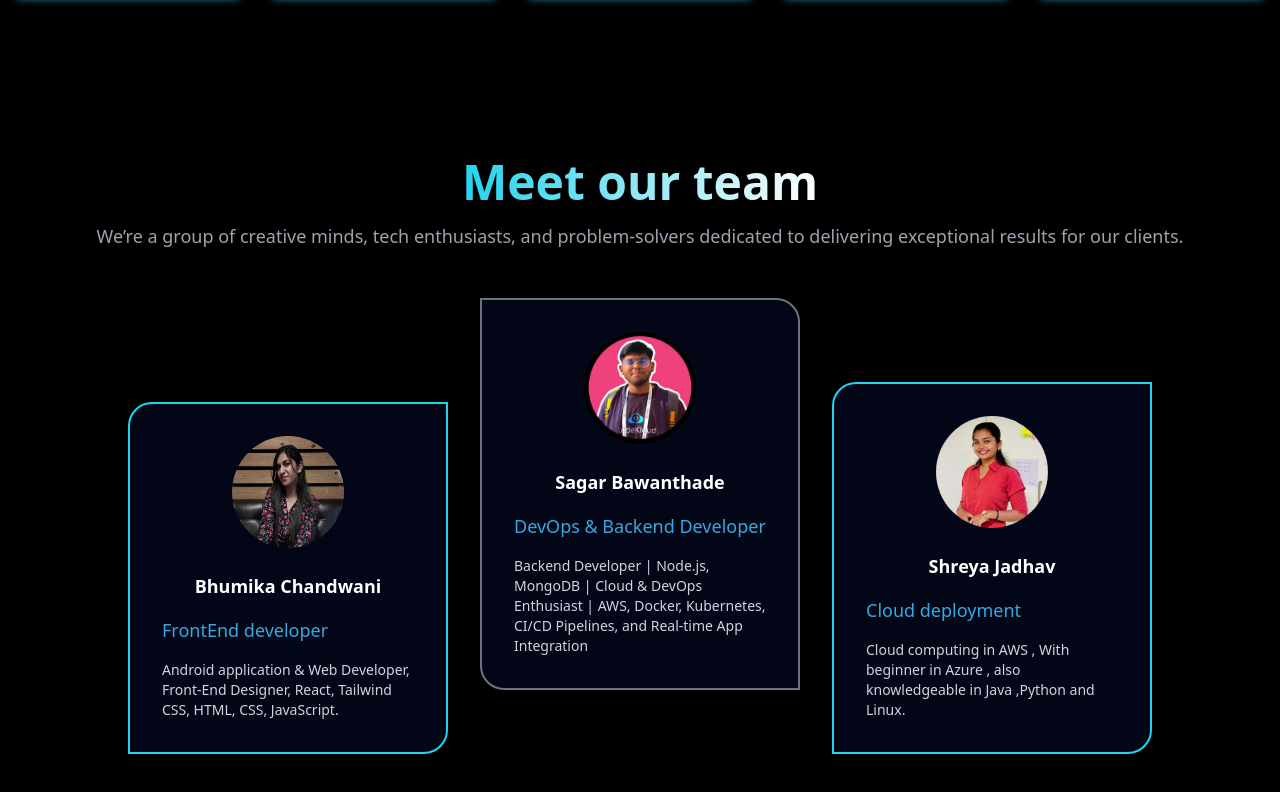
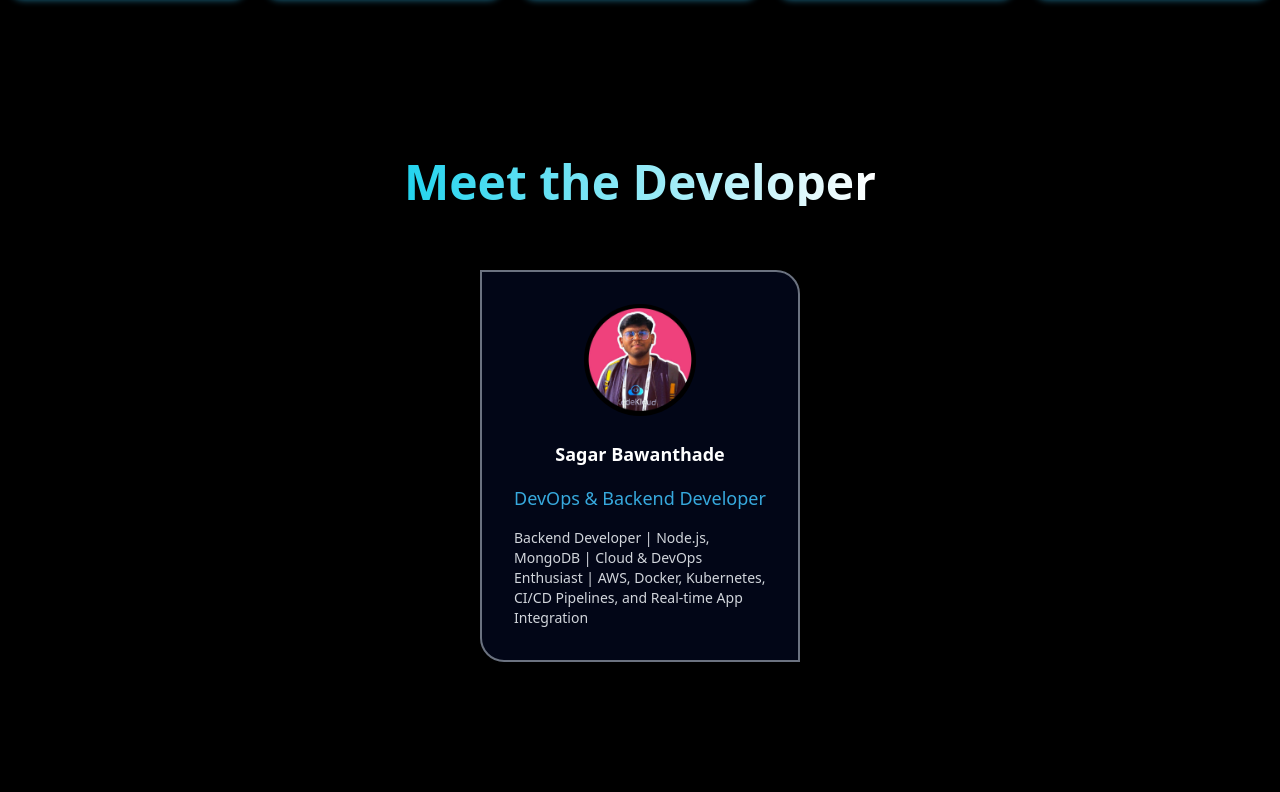
Before and after one commit to SagarBawanthade/KodeSesh, a React (Vite) app: page /About in a window 1280 px wide. Shown: the part 823-1615 px from the top of the page. Built offline with nearby package versions, Linux system fonts and the light colour scheme; what @isomorphic-git/lightning-fs would draw is missing.

Commit message:
added meet the developer

```diff
--- a/src/Components/SessionEndDialog.jsx
+++ b/src/Components/SessionEndDialog.jsx
@@ -108,7 +108,9 @@ const SessionEndDialog = ({
     setTimeout(() => {
        // Reset authentication status
     }, 2000);
-    navigate('/'); // Redirect to home or another page
+    navigate('/');
+    window.location.reload(); // Reload to reset state
+    // Redirect to home or another page
     toast.success("Session ended Successfully.")
   };
 
--- a/src/Components/Team.jsx
+++ b/src/Components/Team.jsx
@@ -2,13 +2,13 @@
 
 const TeamSection = () => {
   const teamMembers = [
-    {
-      id: 1,
-      name: 'Bhumika Chandwani',
-      role: 'FrontEnd developer',
-      bio: 'Android application & Web Developer, Front-End Designer, React, Tailwind CSS, HTML, CSS, JavaScript.',
-      image: '/images/Bhumika1.jpg',
-    },
+    // {
+    //   id: 1,
+    //   name: 'Bhumika Chandwani',
+    //   role: 'FrontEnd developer',
+    //   bio: 'Android application & Web Developer, Front-End Designer, React, Tailwind CSS, HTML, CSS, JavaScript.',
+    //   image: '/images/Bhumika1.jpg',
+    // },
     {
   id: 2,
   name: 'Sagar Bawanthade',
@@ -16,28 +16,28 @@ const TeamSection = () => {
   bio: 'Backend Developer | Node.js, MongoDB | Cloud & DevOps Enthusiast | AWS, Docker, Kubernetes, CI/CD Pipelines, and Real-time App Integration',
   image: '/images/Sagar.jpeg',
 }
-,
-    {
-      id: 3,
-      name: 'Shreya Jadhav',
-      role: 'Cloud deployment',
-      bio: 'Cloud computing in AWS , With beginner in Azure , also knowledgeable in Java ,Python and Linux. ',
-      image: '/images/Shreya.jpeg',
-    },
+// ,
+//     {
+//       id: 3,
+//       name: 'Shreya Jadhav',
+//       role: 'Cloud deployment',
+//       bio: 'Cloud computing in AWS , With beginner in Azure , also knowledgeable in Java ,Python and Linux. ',
+//       image: '/images/Shreya.jpeg',
+//     },
   ];
 
   return (
     <section className="hidden md:flex bg-black min-h-screen flex-col items-center justify-start p-8">
       <h1 className="text-5xl font-bold bg-gradient-to-r from-cyan-400 to-white bg-clip-text text-transparent mb-4">
-        Meet our team
+       Meet the Developer
       </h1>
 
-      <p className="text-gray-400 text-lg mb-20"> {/* Added more space after paragraph */}
-        We’re a group of creative minds, tech enthusiasts, and problem-solvers dedicated to delivering exceptional results for our clients.
+      <p className="text-gray-400 text-lg mb-20">
+        {/* We’re a group of creative minds, tech enthusiasts, and problem-solvers dedicated to delivering exceptional results for our clients. */}
       </p>
 
       <div className="flex items-end justify-center gap-8 relative">
-        <div
+        {/* <div
           className="w-80 bg-slate-950 p-8 shadow-2xl transform translate-y-8 border-2 border-cyan-400 hover:scale-105 transition-all duration-300 rounded-tl-3xl rounded-br-3xl"
         >
           <img
@@ -48,22 +48,22 @@ const TeamSection = () => {
           <h2 className="text-lg font-semibold justify-self-center text-white mb-4">{teamMembers[0].name}</h2>
           <p className="text-[#37a9dd] text-lg mb-4">{teamMembers[0].role}</p>
           <p className="text-gray-300 text-sm">{teamMembers[0].bio}</p>
-        </div>
+        </div> */}
 
         <div
           className="w-80 bg-slate-950 p-8 shadow-2xl z-10 transform -translate-y-8 border-2 border-gray-500 hover:border-cyan-400 hover:scale-105 transition-all duration-300 rounded-tr-3xl rounded-bl-3xl"
         >
           <img
-            src={teamMembers[1].image}
-            alt={teamMembers[1].name}
+            src={teamMembers[0].image}
+            alt={teamMembers[0].name}
             className="w-28 h-28 rounded-full mx-auto mb-6"
           />
-          <h2 className="text-lg font-semibold justify-self-center text-white mb-4">{teamMembers[1].name}</h2>
-          <p className="text-[#37a9dd]  text-lg mb-4">{teamMembers[1].role}</p>
-          <p className="text-gray-300 text-sm">{teamMembers[1].bio}</p>
+          <h2 className="text-lg font-semibold justify-self-center text-white mb-4">{teamMembers[0].name}</h2>
+          <p className="text-[#37a9dd]  text-lg mb-4">{teamMembers[0].role}</p>
+          <p className="text-gray-300 text-sm">{teamMembers[0].bio}</p>
         </div>
 
-        {/* Right Card */}
+        {/* Right Card
         <div
           className="w-80 bg-slate-950 p-8 shadow-2xl transform translate-y-8 border-2 border-cyan-400 hover:scale-105 transition-all duration-300 rounded-tl-3xl rounded-br-3xl"
         >
@@ -75,7 +75,7 @@ const TeamSection = () => {
           <h2 className="text-lg font-semibold justify-self-center text-white mb-4">{teamMembers[2].name}</h2>
           <p className="text-[#37a9dd]  text-lg mb-4">{teamMembers[2].role}</p>
           <p className="text-gray-300 text-sm">{teamMembers[2].bio}</p>
-        </div>
+        </div> */}
       </div>
     </section>
   );
```
